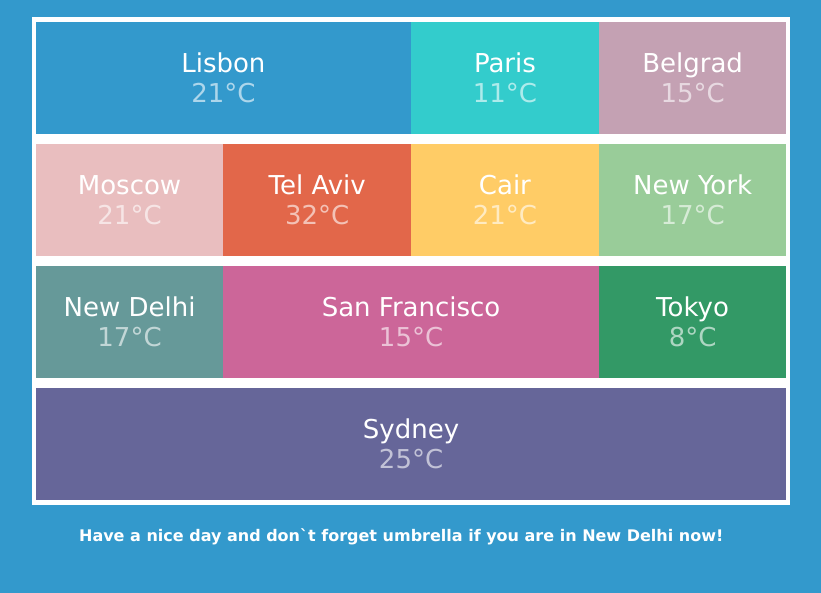
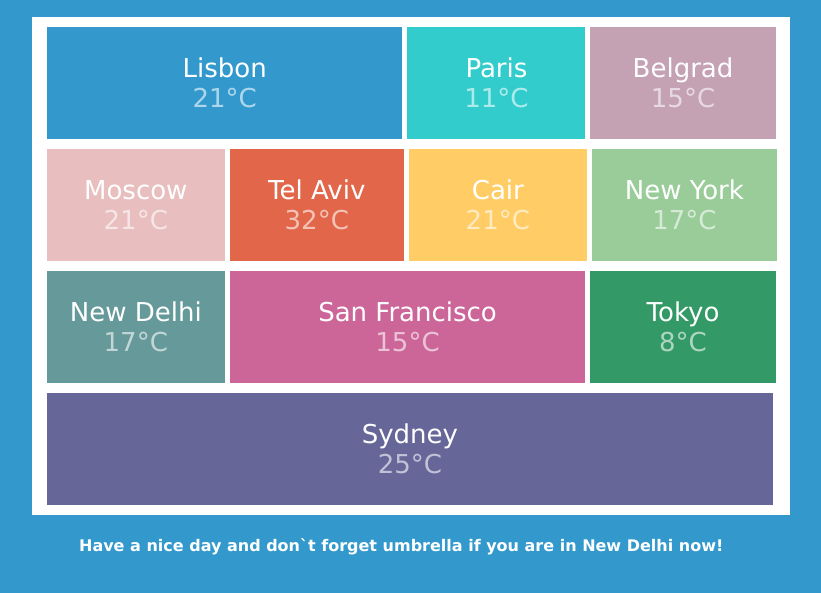
Before and after one commit to Semeniv/Practice, a plain HTML site: page homework_4/index.html in a window 1280 px wide. Shown: the part 51-644 px from the top of the page, without its empty margins (229-1050 px from the left). Drawn offline with Linux system fonts and the light colour scheme; some icons are missing.

Commit message:
chenge borders and margin

```diff
--- a/homework_4/style.css
+++ b/homework_4/style.css
@@ -2,6 +2,7 @@ html{
   font-family: Lucida Sans Unicode, Lucida Grande, sans-serif;
   height: 100%;
 }
+
 *{
   transition: all .1s ease-in;
 }
@@ -23,9 +24,9 @@ display: block;
 margin-left: 300px;
 }
 ul{
-  font-size: 0;
-  margin: auto;
-  padding: 0;
+  /* font-size: 0; */
+  margin: 10px;
+  padding: 5px;
   width: 99%;
   -webkit-box-sizing: border-box;
   -moz-box-sizing: border-box;
@@ -48,11 +49,11 @@ span{
 }
 #Lisbon{
   background-color: #3399CC;
-  width: 50%;
+  width: 48%;
 }
 #Paris{
   background-color: #33CCCC;
-  width: 25%;
+  width: 24%;
 }
 #Belgrad{
   background-color: #C4A1B3;
@@ -60,15 +61,15 @@ span{
 }
 #Moscow{
   background-color: #E9BEBF;
-  width: 25%;
+  width: 24%;
 }
 #Aviv{
   background-color: #E2674A;
-  width: 25%;
+  width: 23.5%;
 }
 #Cair{
   background-color: #FFCC66;
-  width: 25%;
+  width: 24%;
 }
 #York{
   background-color: #99CC99;
@@ -76,11 +77,11 @@ span{
 }
 #Delhi{
   background-color: #669999;
-  width: 25%;
+  width: 24%;
 }
 #San{
   background-color: #CC6699;
-  width: 50%;
+  width: 48%;
 }
 #Tokyo{
   background-color: #339966;
@@ -88,7 +89,7 @@ span{
 }
 #Sydney{
   background-color: #666699;
-  width: 100%;
+  width: 98%;
 }
 ul:hover li:not(:hover){
   opacity: .5;
```
